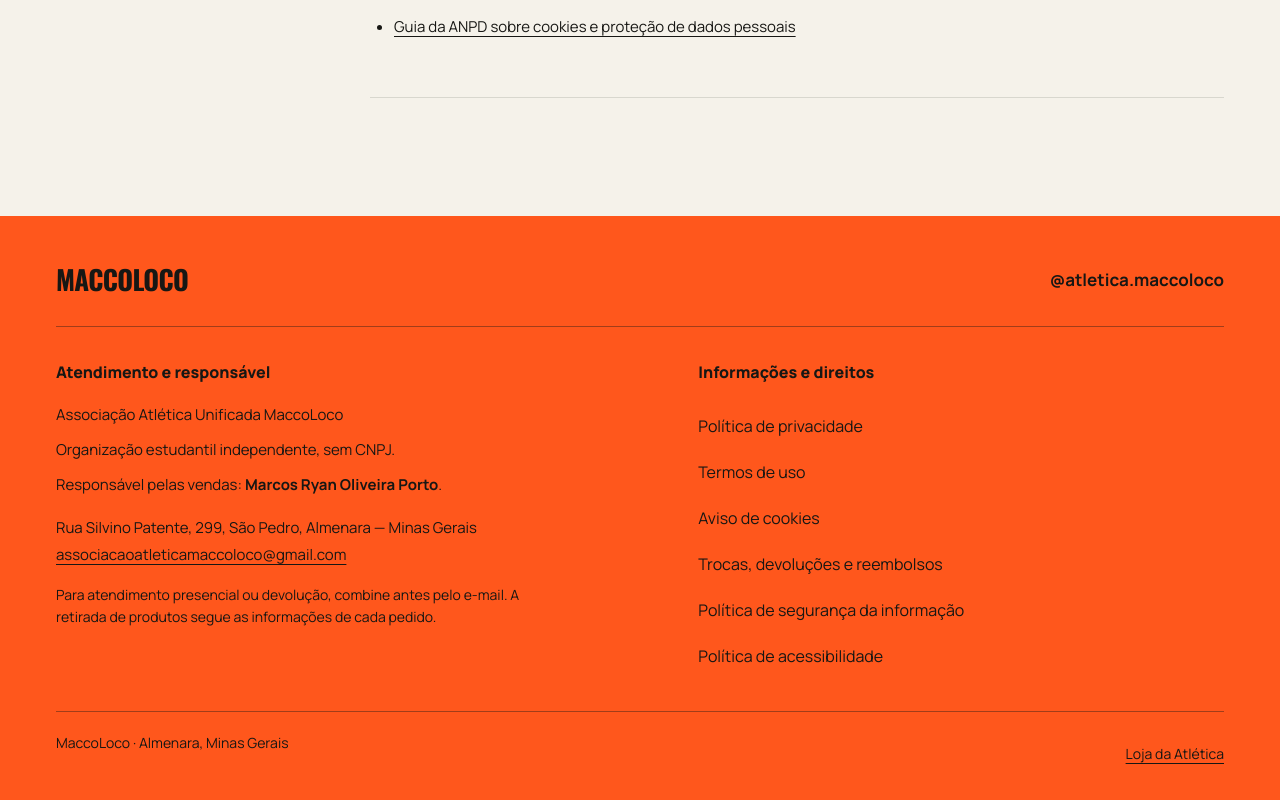
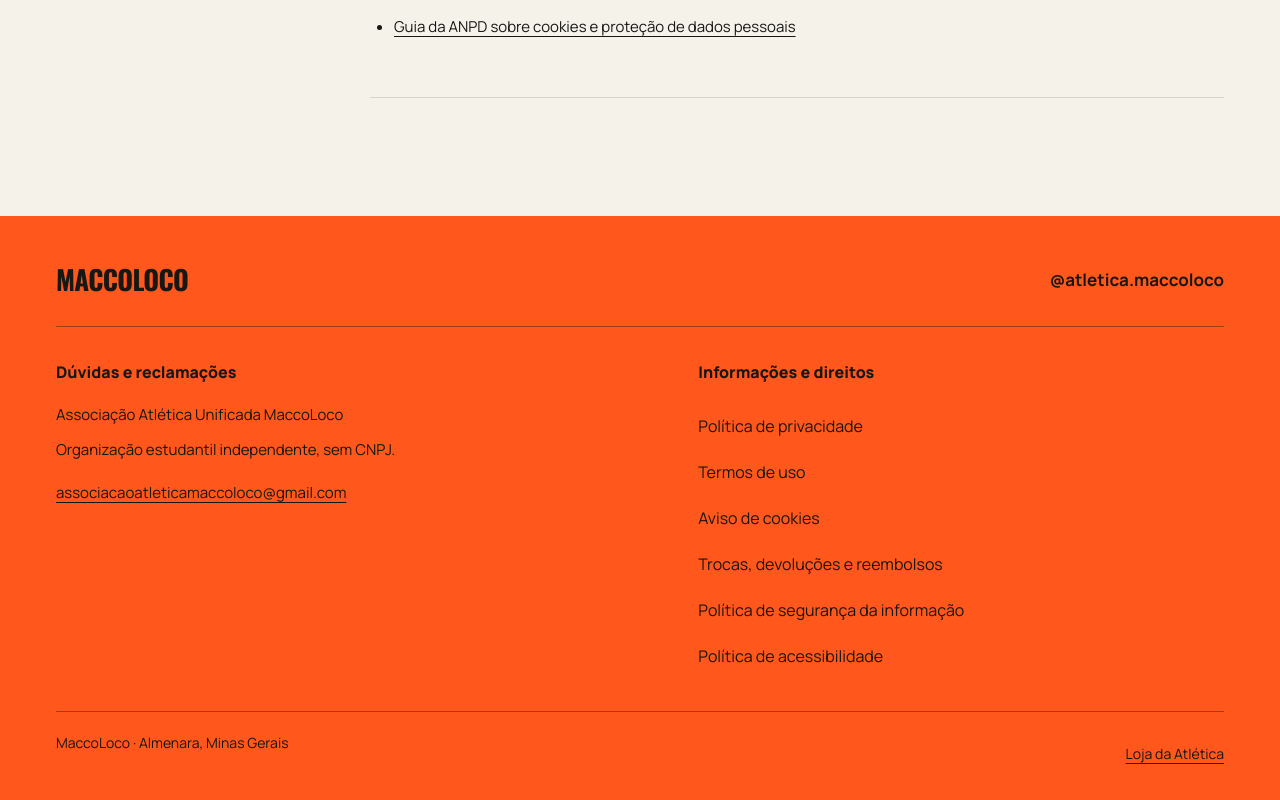
Before and after one commit to marcosryan10/atletica-maccoloco, a Next.js app: page /cookies in a window 1280 px wide. Shown: the part 3183-3983 px from the top of the page. Built offline with nearby package versions, Linux system fonts and the light colour scheme; no server answers.

Commit message:
Simplifica contato do rodapé para atendimento por e-mail

```diff
--- a/app/ui/SiteFooter.tsx
+++ b/app/ui/SiteFooter.tsx
@@ -4,10 +4,8 @@ export default function SiteFooter({compact = false}: {compact?: boolean}) {
     <div className="policy-footer-top"><a href="/" className="policy-footer-brand">MACCOLOCO</a><a href="https://www.instagram.com/atletica.maccoloco/" target="_blank" rel="noreferrer">@atletica.maccoloco</a></div>
     {!compact && <div className="footer-word" aria-hidden="true">MACCOLOCO</div>}
     <div className="policy-footer-grid"><div className="policy-footer-contact">
-      <p className="policy-footer-label">Atendimento e responsável</p><p>{legalContact.organization}</p><p>Organização estudantil independente, sem CNPJ.</p>
-      <p>Responsável pelas vendas: <strong>{legalContact.responsible}</strong>.</p>
-      <address>{legalContact.address}<br/><a href={`mailto:${legalContact.email}`}>{legalContact.email}</a></address>
-      <p className="policy-footer-note">Para atendimento presencial ou devolução, combine antes pelo e-mail. A retirada de produtos segue as informações de cada pedido.</p>
+      <p className="policy-footer-label">Dúvidas e reclamações</p><p>{legalContact.organization}</p><p>Organização estudantil independente, sem CNPJ.</p>
+      <address><a href={`mailto:${legalContact.email}`}>{legalContact.email}</a></address>
     </div><nav className="policy-footer-nav" aria-label="Políticas da MaccoLoco"><p className="policy-footer-label">Informações e direitos</p>{policyLinks.map(policy => <a key={policy.slug} href={`/${policy.slug}`}>{policy.title}</a>)}</nav></div>
     <div className="policy-footer-bottom"><span>MaccoLoco · Almenara, Minas Gerais</span><a href="/produtos">Loja da Atlética</a></div>
   </div></footer>;
--- a/lib/legal.ts
+++ b/lib/legal.ts
@@ -70,7 +70,7 @@ export const policies: Policy[] = [
     summary: 'Este site reúne informações da Atlética, inscrições e a loja. Leia a oferta de cada produto e confira seus dados antes de enviar um pedido.',
     sections: [
       {id: 'identificacao', title: 'Quem oferece o site e os produtos', paragraphs: [
-        'A Associação Atlética Unificada MaccoLoco é uma organização estudantil independente, sem CNPJ neste momento. Marcos Ryan Oliveira Porto responde pela operação deste site e pelas vendas apresentadas pela MaccoLoco. O endereço e o e-mail de atendimento estão publicados ao final desta página e no rodapé.',
+        'A Associação Atlética Unificada MaccoLoco é uma organização estudantil independente, sem CNPJ neste momento. Marcos Ryan Oliveira Porto responde pela operação deste site e pelas vendas apresentadas pela MaccoLoco. O endereço e o e-mail de atendimento estão publicados ao final desta página.',
         'O site não é uma loja do IFNMG. A instituição de ensino não é indicada como fornecedora, garantidora de compras ou responsável financeira da organização. A ausência de CNPJ não afasta obrigações de identificação, documentação, tributação ou proteção ao consumidor que sejam aplicáveis à operação.'
       ]},
       {id: 'uso', title: 'Uso do conteúdo e das funções', paragraphs: [
```
